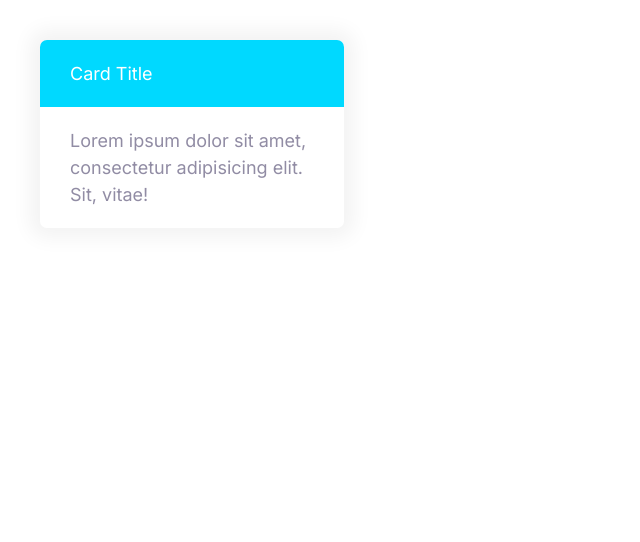
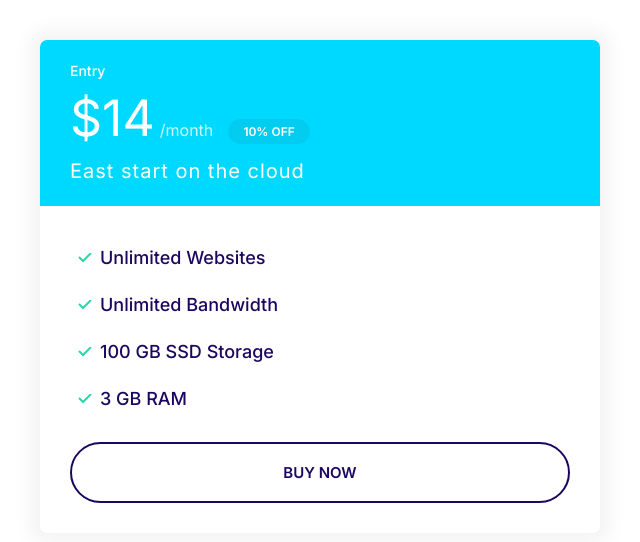
Before and after one commit to seongbaelee/moshify, a plain HTML site: page index.html in a window 1280 px wide. Shown: the whole page, without its empty margins (0-640 px from the left). Drawn offline with Linux system fonts and the light colour scheme.

Commit message:
Build plans component.

```diff
--- a/css/styles.css
+++ b/css/styles.css
@@ -117,6 +117,7 @@ a {
 
 .badge--small {
   font-size: 1.6rem;
+  padding: 0.5rem 1.5rem;
 }
 
 @media screen and (min-width: 1024px) {
@@ -306,3 +307,53 @@ a {
   background: var(--color-secondary);
   color: #fff;
 }
+
+.card--secondary .badge--secondary {
+  background: #02cdf1;
+}
+
+/* Plans */
+
+.plan__name {
+  color: #fff;
+  margin: 0;
+  font-weight: 500;
+  font-size: 2.4rem;
+}
+
+.plan__price {
+  font-size: 6rem;
+}
+
+.plan__billing-cycle {
+  font-size: 2.4rem;
+  font-weight: 300;
+  opacity: 0.8;
+  margin-right: 1rem;
+}
+
+.plan__description {
+  font-size: 2rem;
+  font-weight: 300;
+  letter-spacing: 1px;
+  display: block;
+}
+
+.plan .list__item {
+  font-weight: 500;
+  margin-bottom: 2rem;
+}
+
+@media screen and (min-width: 1024px) {
+  .plan__name {
+    font-size: 1.4rem;
+  }
+
+  .plan__price {
+    font-size: 5rem;
+  }
+
+  .plan__billing-cycle {
+    font-size: 1.6rem;
+  }
+}
--- a/index.html
+++ b/index.html
@@ -15,11 +15,25 @@
     <title>Document</title>
   </head>
   <body>
-    <div style="width: 30%; padding: 4rem">
-      <div class="card card--secondary">
-        <header class="card__header">Card Title</header>
-        <div class="card__body">
-          Lorem ipsum dolor sit amet, consectetur adipisicing elit. Sit, vitae!
+    <div style="width: 50%; padding: 4rem">
+      <div class="plan">
+        <div class="card card--secondary">
+          <header class="card__header">
+            <h3 class="plan__name">Entry</h3>
+            <span class="plan__price">$14</span>
+            <span class="plan__billing-cycle">/month</span>
+            <span class="badge badge--secondary badge--small">10% OFF</span>
+            <span class="plan__description">East start on the cloud</span>
+          </header>
+          <div class="card__body">
+            <ul class="list list--tick">
+              <li class="list__item">Unlimited Websites</li>
+              <li class="list__item">Unlimited Bandwidth</li>
+              <li class="list__item">100 GB SSD Storage</li>
+              <li class="list__item">3 GB RAM</li>
+            </ul>
+            <button class="btn btn--outline btn--block">Buy Now</button>
+          </div>
         </div>
       </div>
     </div>
```
Also changed, not shown: components/Plans.html (added, +22 -0 lines).
